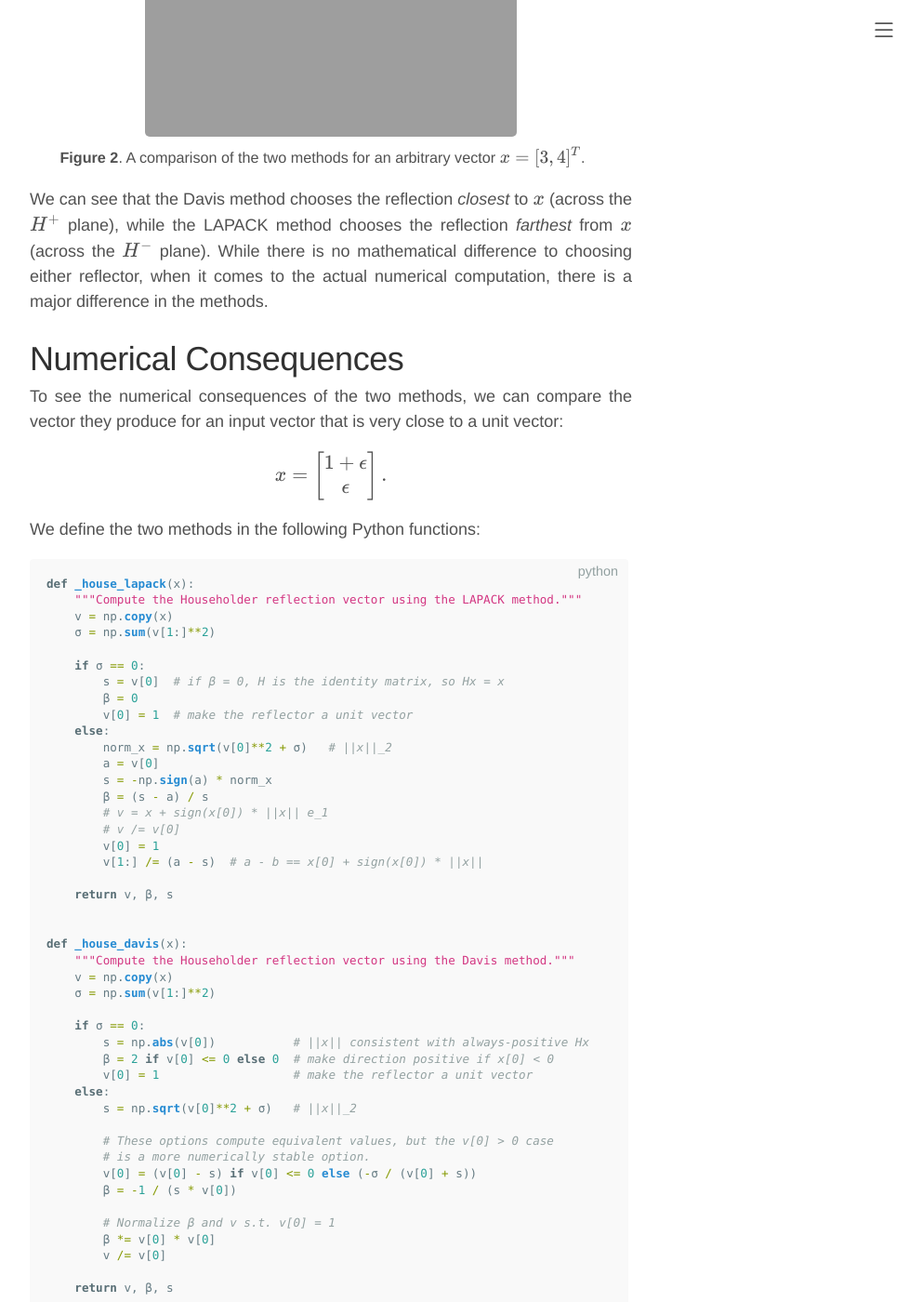
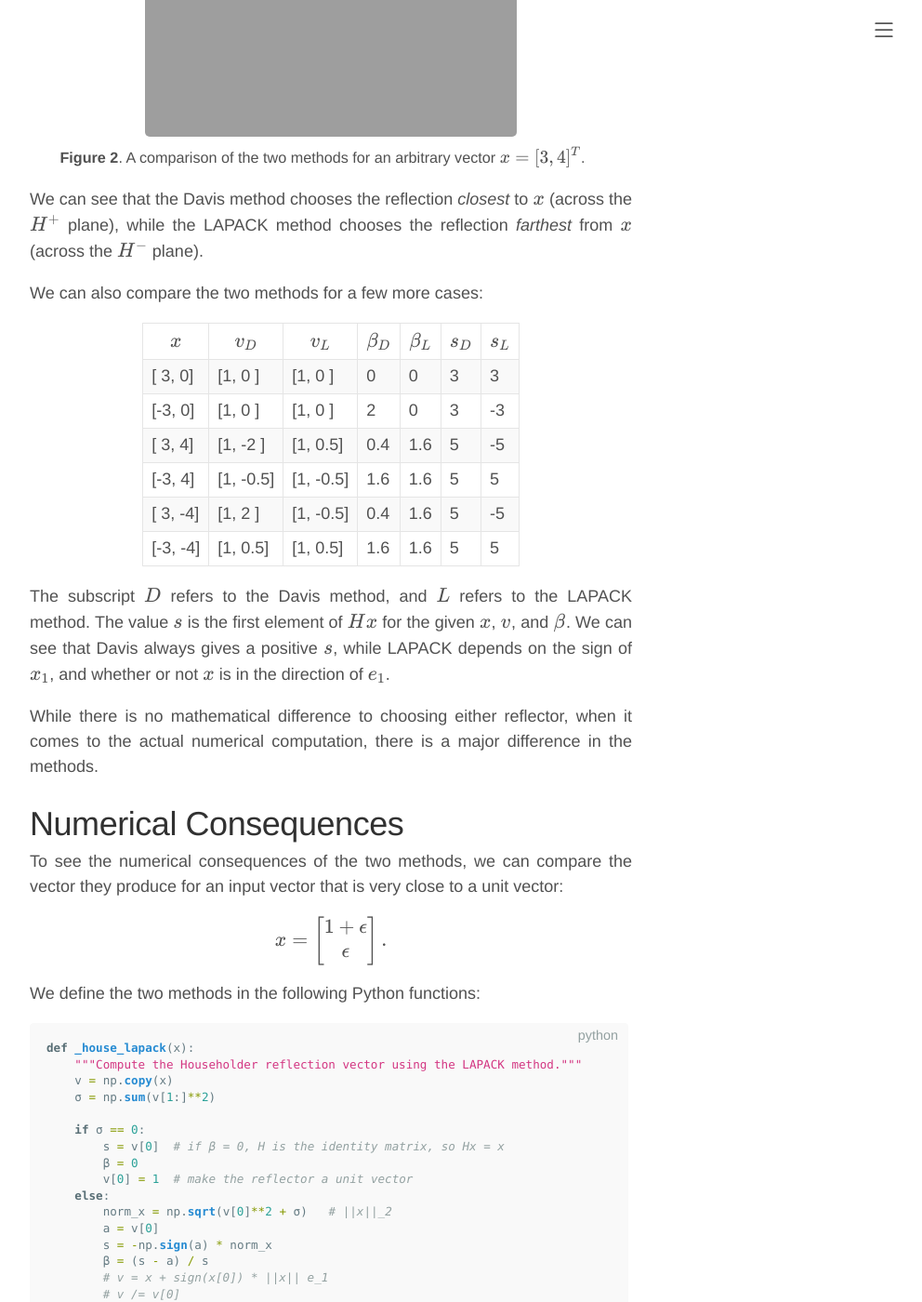
Before and after one commit to broesler/broesler.github.io, a Jekyll site: the page built from _posts/2025-02-25-householder.md, in a window 1280 px wide and 1400 px high, scrolled down 4426 px. Shown: the whole window at 93% size, without its empty margins (284-1276 px from the left). Built offline with Jekyll 4.4.1, drawn with Linux system fonts in a browser that asks for light colours; nearby versions of some CDN libraries.

Commit message:
Add comparison table for Householder vectors.

```diff
--- a/_posts/2025-02-25-householder.md
+++ b/_posts/2025-02-25-householder.md
@@ -183,9 +183,27 @@ A comparison of the two methods for an arbitrary vector $x = [3, 4]^T$.
 
 We can see that the Davis method chooses the reflection *closest* to $x$ (across
 the $H^+$ plane), while the LAPACK method chooses the reflection *farthest* from
-$x$ (across the $H^-$ plane). While there is no mathematical difference to
-choosing either reflector, when it comes to the actual numerical computation,
-there is a major difference in the methods.
+$x$ (across the $H^-$ plane).
+
+We can also compare the two methods for a few more cases:
+
+| $x$      | $v_D$     | $v_L$     | $\beta_D$ | $\beta_L$ | $s_D$ | $s_L$ |
+|----------|-----------|-----------|-----------|-----------|-------|-------|
+| [ 3,  0] | [1,  0  ] | [1,  0  ] | 0         | 0         | 3     |  3    |
+| [-3,  0] | [1,  0  ] | [1,  0  ] | 2         | 0         | 3     | -3    |
+| [ 3,  4] | [1, -2  ] | [1,  0.5] | 0.4       | 1.6       | 5     | -5    |
+| [-3,  4] | [1, -0.5] | [1, -0.5] | 1.6       | 1.6       | 5     |  5    |
+| [ 3, -4] | [1,  2  ] | [1, -0.5] | 0.4       | 1.6       | 5     | -5    |
+| [-3, -4] | [1,  0.5] | [1,  0.5] | 1.6       | 1.6       | 5     |  5    |
+
+The subscript $D$ refers to the Davis method, and $L$ refers to the LAPACK
+method. The value $s$ is the first element of $Hx$ for the given $x$, $v$, and
+$\beta$. We can see that Davis always gives a positive $s$, while LAPACK depends
+on the sign of $x_1$, and whether or not $x$ is in the direction of $e_1$.
+
+While there is no mathematical difference to choosing either reflector, when it
+comes to the actual numerical computation, there is a major difference in the
+methods.
 
 
 # Numerical Consequences
```
